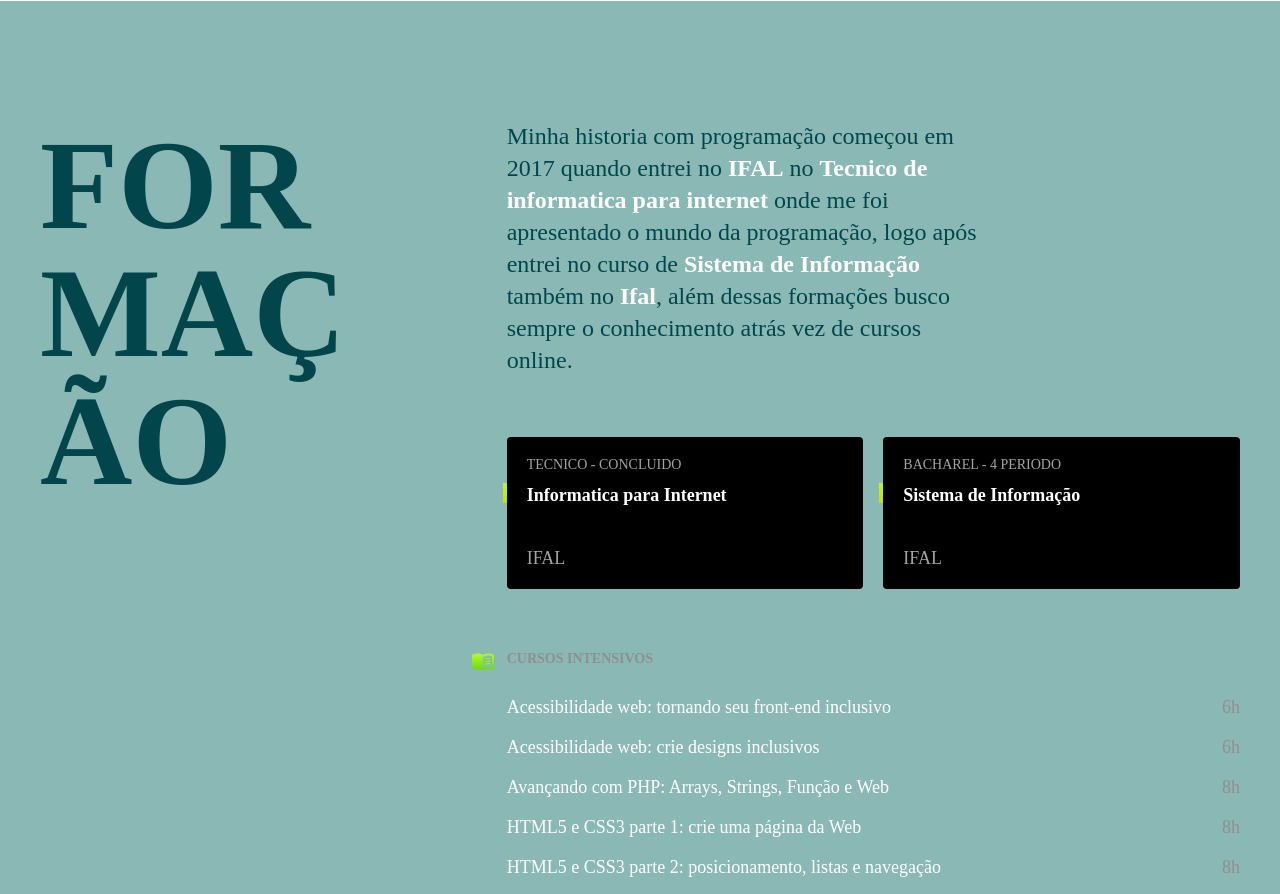
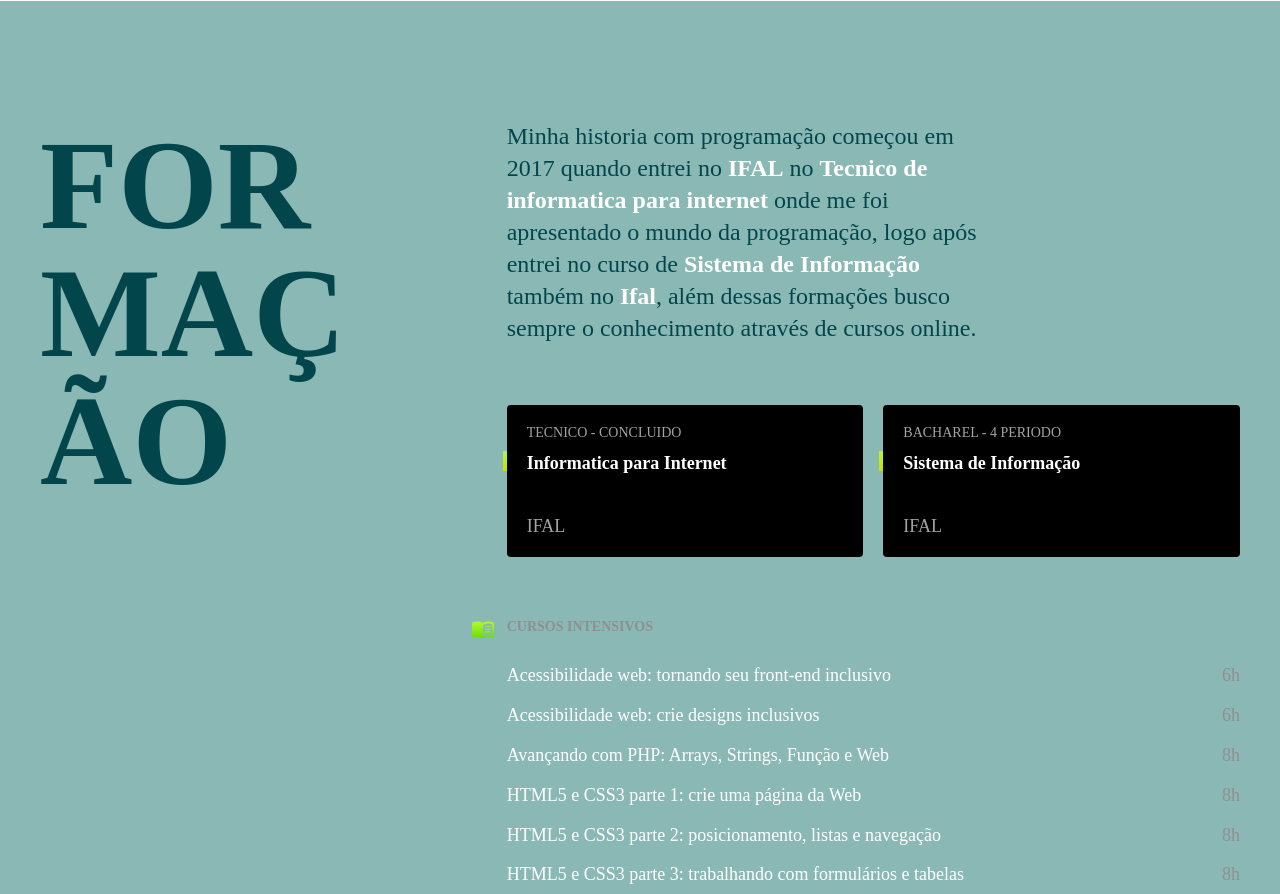
Before and after one commit to naomysilva/portfolioNaomy-, a plain HTML site: page index.html in a window 1280 px wide. Shown: the part 1740-2634 px from the top of the page. Drawn offline with Linux system fonts and the light colour scheme.

Commit message:
correcao de palavra

```diff
--- a/index.html
+++ b/index.html
@@ -90,7 +90,7 @@
                     Minha historia com programação começou em 2017 quando entrei no <strong>IFAL</strong>
                     no <strong> Tecnico de informatica para internet </strong>onde me foi apresentado o mundo da programação,
                     logo após entrei no curso de <strong> Sistema de Informação </strong> também no <strong>Ifal</strong>, além dessas formações
-                    busco sempre o conhecimento atrás vez de cursos online.
+                    busco sempre o conhecimento através de cursos online.
                 </p>
                 <ul class="faculdade-lista">
                     <li class="faculdade">
```
